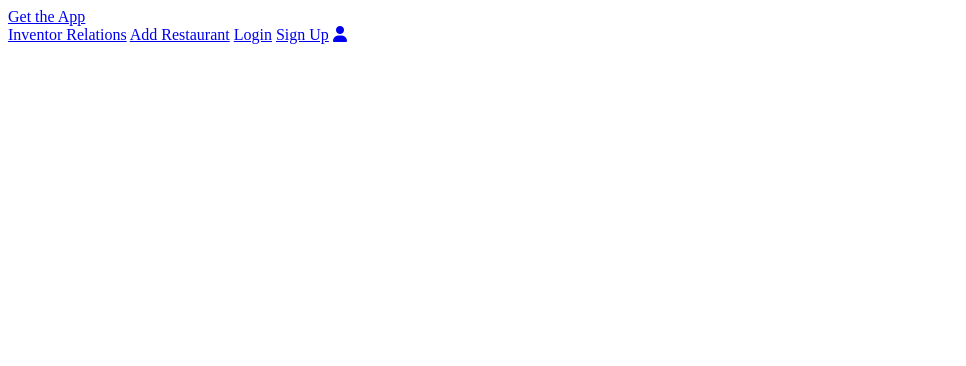
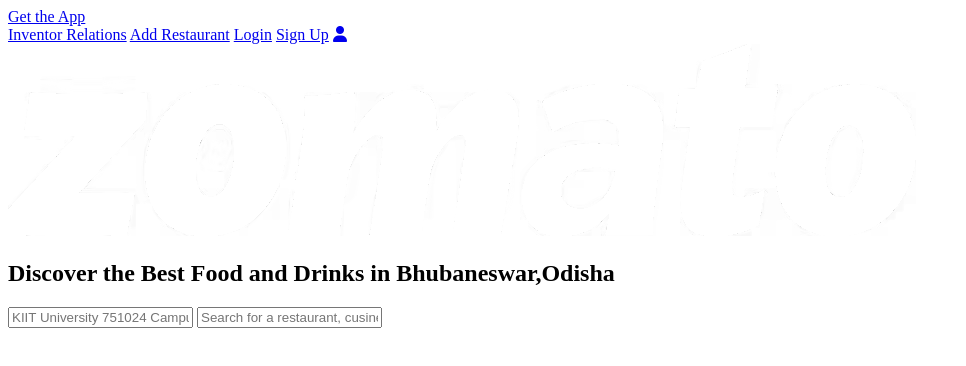
Before and after one commit to SwamiTheDev/Zomato-Clone, a plain HTML site: page index.html in a window 1280 px wide. Shown: the whole page, without its empty margins (0-966 px from the left). Drawn offline with Linux system fonts and the light colour scheme.

Commit message:
hero section added

```diff
--- a/index.html
+++ b/index.html
@@ -31,6 +31,19 @@
                 </div>
             </nav>
         </header>
+
+        <div class="hero-section-container">
+            <img src="images/heroSectionLogo.png" alt="Zomato Logo" class="hero-section-logo">
+
+            <h1 class="hero-section-title">Discover the Best Food and Drinks in Bhubaneswar,Odisha</h1>
+            <div class="hero-section-input-container">
+                <input class="input-container-location" type="text" placeholder="KIIT University 751024 Campus 3">
+
+                <input class="input-container-search" type="text"
+                    placeholder="Search for a restaurant, cusine or a dish">
+            </div>
+        </div>
+
     </section>
 </body>
 
```
Also changed, not shown: images/heroSectionLogo.png (added).
